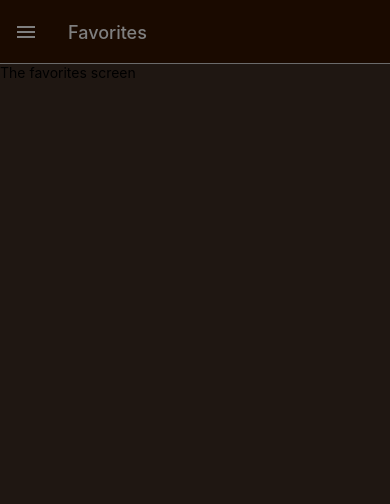
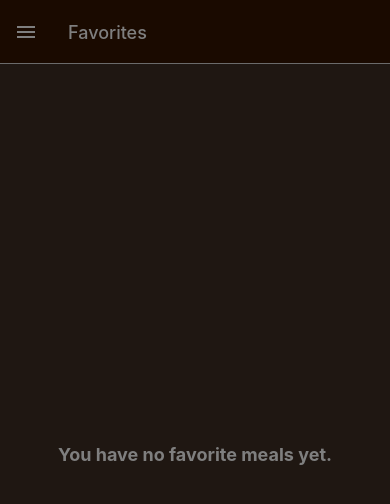
Before and after one commit to misiyok/meals-app, a React Native app: screen /Favorites in a window 390 px wide. Shown: the top 504 px of the page. Built offline with nearby package versions, Linux system fonts and the light colour scheme.

Commit message:
till 118: created reusable MealsList for favorites screen

```diff
--- a/components/MealItem.js
+++ b/components/MealsList/MealItem.js
@@ -7,7 +7,7 @@ import {
   Platform,
 } from "react-native";
 import { useNavigation } from "@react-navigation/native";
-import MealDetails from "./MealDetails";
+import MealDetails from "../MealDetails";
 
 function MealItem({ id, title, imageUrl, duration, complexity, affordability }) {
   const navigation = useNavigation();
--- /dev/null
+++ b/components/MealsList/MealsList.js
@@ -0,0 +1,36 @@
+import { View, StyleSheet, FlatList } from "react-native";
+import MealItem from "./MealItem";
+
+function MealsList({items}) {
+    function renderMealItem(itemData) {
+        const item = itemData.item;
+        const mealItemProps = {
+          id: item.id,
+          title: item.title,
+          imageUrl: item.imageUrl,
+          affordability: item.affordability,
+          complexity: item.complexity,
+          duration: item.duration,
+        };
+        return <MealItem {...mealItemProps} />;
+      }
+
+      return (
+        <View style={styles.container}>
+          <FlatList
+            data={items}
+            keyExtractor={(item) => item.id}
+            renderItem={renderMealItem}
+          />
+        </View>
+        );
+}
+
+export default MealsList;
+
+const styles = StyleSheet.create({
+    container: {
+      flex: 1,
+      padding: 16,
+    },
+  });
--- a/screens/FavoritesScreen.js
+++ b/screens/FavoritesScreen.js
@@ -1,9 +1,38 @@
-import { Text } from "react-native";
+import { useContext } from "react";
+import { StyleSheet, Text, View } from "react-native";
+import MealsList from "../components/MealsList/MealsList";
+import { MEALS } from "../data/dummy-data";
+import { FavoritesContext } from "../store/context/favorites-context";
 
 function FavoritesScreen() {
+    const favoriteMealsCtx = useContext(FavoritesContext);
+
+    const favoriteMeals = MEALS.filter(meal => favoriteMealsCtx.ids.includes(meal.id));
+
+    if (favoriteMeals.length === 0) {
+        return (
+            <View style={styles.rootContainer}>
+                <Text style={styles.text}>You have no favorite meals yet.</Text>
+            </View>
+        );
+    }
+
     return (
-        <Text>The favorites screen</Text>
+        <MealsList items={favoriteMeals} />
     );
 }
 
 export default FavoritesScreen;
+
+const styles = StyleSheet.create({
+    rootContainer: {
+        flex: 1,
+        justifyContent: "center",
+        alignItems: "center",
+    },
+    text: {
+        fontSize: 18,
+        fontWeight: "bold",
+        color: "white"
+    }
+});
--- a/screens/MealDetailScreen.js
+++ b/screens/MealDetailScreen.js
@@ -9,19 +9,19 @@ import { MEALS } from "../data/dummy-data";
 import { FavoritesContext } from "../store/context/favorites-context";
 
 function MealDetailScreen({ route, navigation }) {
-  const favoriteMealsCx = useContext(FavoritesContext);
+  const favoriteMealsCtx = useContext(FavoritesContext);
 
   const mealId = route.params.mealId;
 
   const selectedMeal = MEALS.find((meal) => meal.id === mealId);
 
-  const mealIsFavorite = favoriteMealsCx.ids.includes(mealId);
+  const mealIsFavorite = favoriteMealsCtx.ids.includes(mealId);
 
   function changeFavoriteStatusHandler() {
     if (mealIsFavorite) {
-        favoriteMealsCx.removeFavorite(mealId);
+        favoriteMealsCtx.removeFavorite(mealId);
     } else {
-        favoriteMealsCx.addFavorite(mealId);
+        favoriteMealsCtx.addFavorite(mealId);
     }
   }
 
--- a/screens/MealsOverviewScreen.js
+++ b/screens/MealsOverviewScreen.js
@@ -1,6 +1,5 @@
 import { useLayoutEffect } from "react";
-import { View, StyleSheet, FlatList } from "react-native";
-import MealItem from "../components/MealItem";
+import MealsList from "../components/MealsList/MealsList";
 
 import { MEALS, CATEGORIES } from "../data/dummy-data";
 
@@ -21,35 +20,8 @@ function MealsOverviewScreen({ route, navigation }) {
     });
   }, [catId, navigation]);
 
-  function renderMealItem(itemData) {
-    const item = itemData.item;
-    const mealItemProps = {
-      id: item.id,
-      title: item.title,
-      imageUrl: item.imageUrl,
-      affordability: item.affordability,
-      complexity: item.complexity,
-      duration: item.duration,
-    };
-    return <MealItem {...mealItemProps} />;
-  }
+  return <MealsList items={displayedMeals} />
 
-  return (
-    <View style={styles.container}>
-      <FlatList
-        data={displayedMeals}
-        keyExtractor={(item) => item.id}
-        renderItem={renderMealItem}
-      />
-    </View>
-  );
 }
 
 export default MealsOverviewScreen;
-
-const styles = StyleSheet.create({
-  container: {
-    flex: 1,
-    padding: 16,
-  },
-});
```
